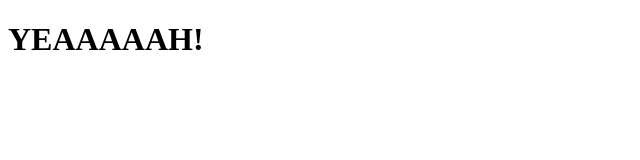
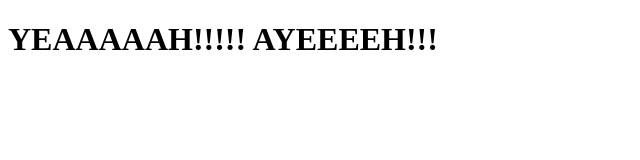
Before and after one commit to Grosvik-Philippines/sample, a plain HTML site: page index.html in a window 1280 px wide. Shown: the whole page, without its empty margins (0-640 px from the left). Drawn offline with Linux system fonts and the light colour scheme.

Commit message:
GM  HAHA

```diff
--- a/index.html
+++ b/index.html
@@ -6,6 +6,6 @@
     <title>Document</title>
 </head>
 <body>
-    <h1>YEAAAAAH!</h1>
+    <h1>YEAAAAAH!!!!! AYEEEEH!!!</h1>
 </body>
 </html>
```
